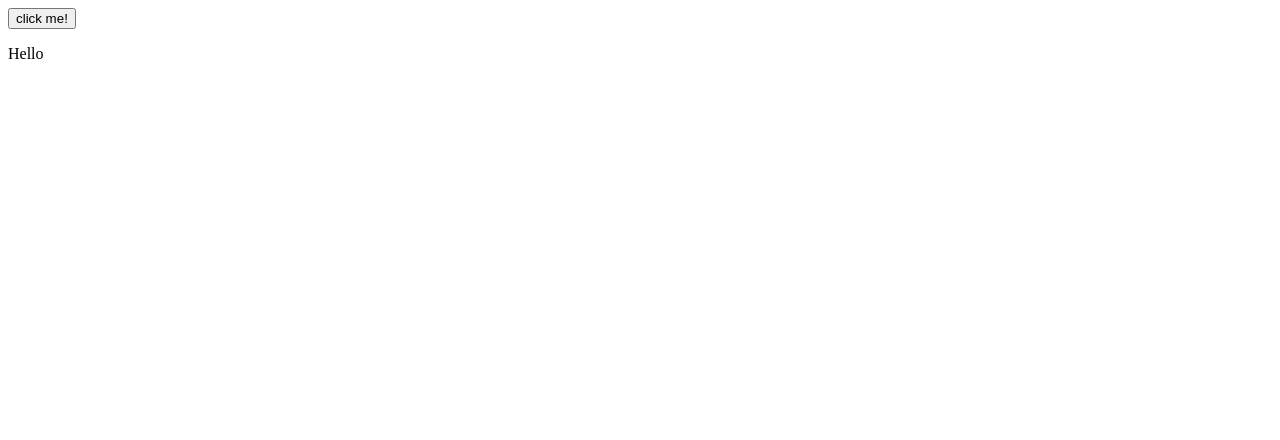
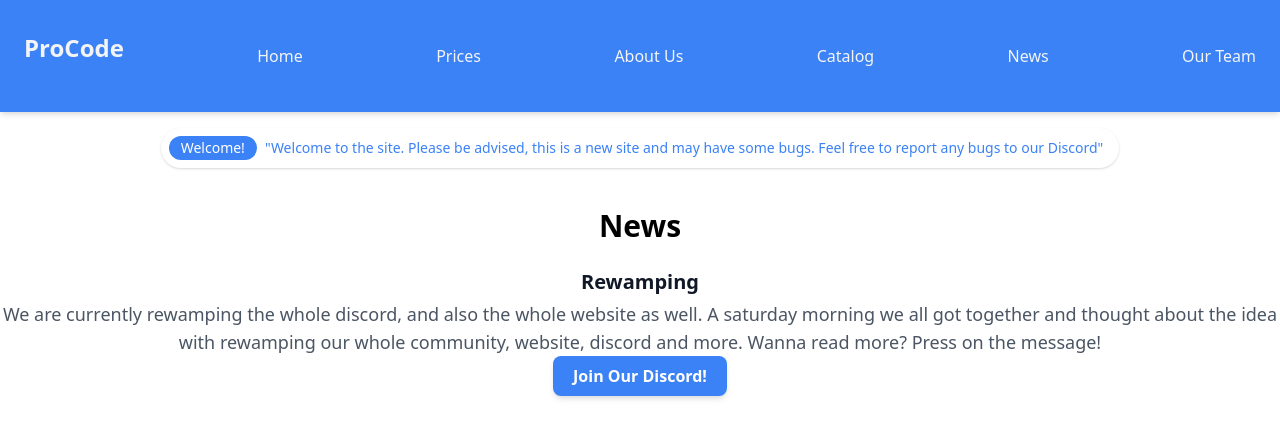
Before and after one commit to Wille4Ever/ProCode, a plain HTML site: page index.html in a window 1280 px wide. Drawn offline with nearby package versions, Linux system fonts and the light colour scheme.

Commit message:
Update index.html

```diff
--- a/index.html
+++ b/index.html
@@ -1,20 +1,63 @@
 <!DOCTYPE html>
+<html>
 
-<html>
 <head>
-    <title>My first website</title>
+  <meta charset="utf-8">
+  <meta name="viewport" content="width=device-width">
+  <title>replit</title>
+  <link href="style.css" rel="stylesheet" type="text/css" />
+  <link rel="stylesheet" href="https://cdn.jsdelivr.net/npm/tailwindcss@2.2.19/dist/tailwind.min.css">
+  <title>ProCode</title>
 </head>
+
 <body>
 
-            <button>click me!</button>
 
 
-        <p id="test">Hello</p>
+   <nav class="flex justify-between items-center py-8 px-6 bg-blue-500 text-gray-100 shadow-md">
 
-        <script>
-            function doSomething(){
-                document.getElementById("test").innerHTML = "Goodbye";
-            }
-        </script>
+
+
+     <center><h1 class="text-2xl font-bold mb-4">ProCode</h1></center>
+     <nav>Home</nav>
+     <nav>Prices</nav>
+     <nav>About Us</nav>
+     <nav>Catalog</nav>
+     <nav>News</nav>
+     <nav>Our Team</nav>
+</nav>
+
+       <pop-up title="Welcome!" description="Welcome to the site. Please be advised, this is a new site and may have some bugs. Feel free to report any bugs to our Discord" colour="blue-500">
+       <div class="m-2 text-center">
+         <div class="p-2">
+           <div class="inline-flex items-center bg-white leading-none text-blue-500 rounded-full p-2 shadow text-teal text-sm">
+
+                      <span class="inline-flex bg-blue-500 text-white rounded-full h-6 px-3 justify-center items-center"> Welcome! </span>
+           <span class="inline-flex px-2"> "Welcome to the site. Please be advised, this is a new site and may have some bugs. Feel free to report any bugs to our Discord" </span></div>
+
+
+         </div>
+       </div>
+         </pop-up>
+
+
+
+<div class="px-4 py-6 sm:px-0">
+  <center><h2 class="text-3xl font-bold mb-2">News </h2></center>
+  <ul class="divide-y divide-gray-200">
+    <li class="py-4">
+      <a href="#" class="block hover:bg-gray-50">
+<center>        <p class="text-xl font-semibold text-gray-900">Rewamping</p></center>
+<center>        <p class="mt-1 text-lg text-gray-600"> We are currently rewamping the whole discord, and also the whole website as well. A saturday morning we all got together and thought about the idea
+  with rewamping our whole community, website, discord and more. Wanna read more? Press on the message!
+        </p></center>
+
+
+
+        <p><center><button class="shadow-md rounded-lg hover:bg-blue-400 text-white bg-blue-500 px-5 py-2 text-1xl font-bold "> Join Our Discord! </button></center></p>
+
+
+
 </body>
+
 </html>
```
